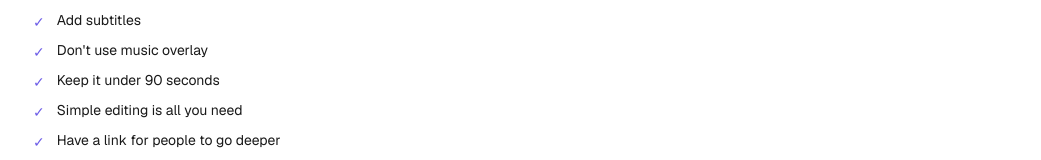
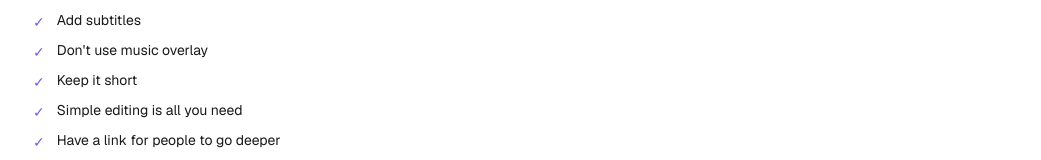
Before and after one commit to william-halbert/life-coach-instagram-study, a Next.js app: page /formats in a window 1280 px wide. Shown: the part 1517-1677 px from the top of the page, without its empty margins (119-1160 px from the left). Built offline with nearby package versions, Linux system fonts and the light colour scheme.

Commit message:
Keep it under 90 seconds -> Keep it short
Co-Authored-By: Claude Opus 4.7 (1M context) <noreply@anthropic.com>

```diff
--- a/src/app/formats/page.tsx
+++ b/src/app/formats/page.tsx
@@ -84,7 +84,7 @@ export default function Page() {
           "Do not use an intro",
           "Add subtitles",
           "Don't use music overlay",
-          "Keep it under 90 seconds",
+          "Keep it short",
           "Simple editing is all you need",
           "Have a link for people to go deeper",
         ].map((rule) => (
```
